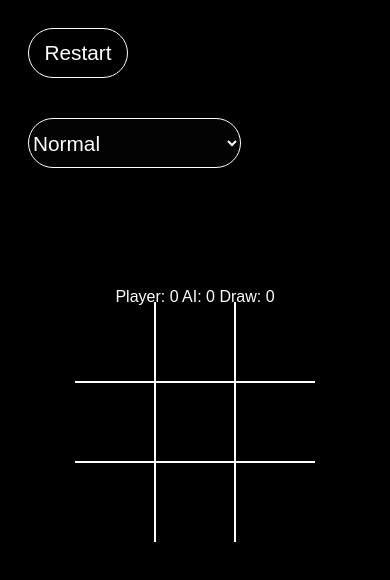
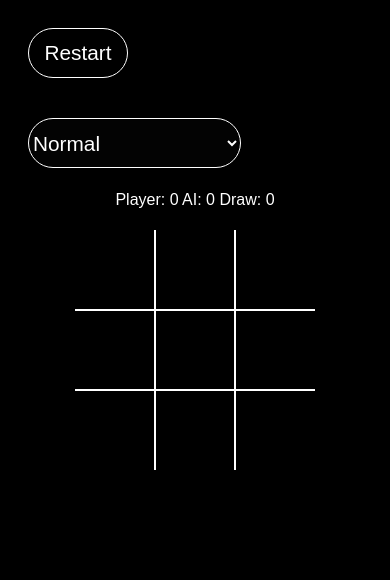
Before and after one commit to r17v1/tictactoe, a plain HTML site: page index.html in a window 390 px wide. Drawn offline with nearby package versions, Linux system fonts and the light colour scheme.

Commit message:
Responsive
Made it a little more responsive

```diff
--- a/style.css
+++ b/style.css
@@ -7,7 +7,7 @@ body {
 	height: 240px;
 	padding: 0;
 	transform: translate(-50%, -50%);
-	top: 50%;
+	top: 350px;
 	left: 50%;
 	position: absolute;
 }
@@ -82,9 +82,11 @@ select:focus {
 .score {
 	color: white;
 	font-family: Arial, Helvetica, sans-serif;
-	text-align: center;
-	position: relative;
-	top: 100px;
+	position: fixed;
+
+	transform: translate(-50%, -50%);
+	top: 200px;
+	left: 50%;
 }
 
 #next {
```
